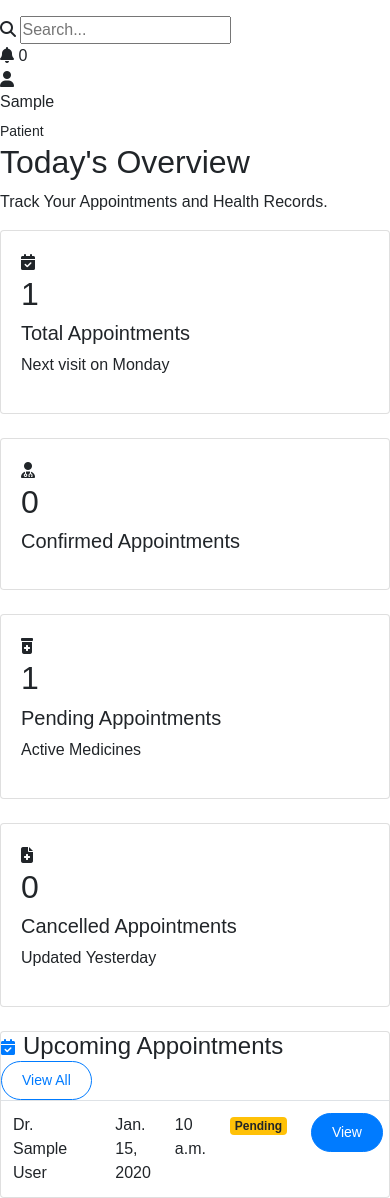
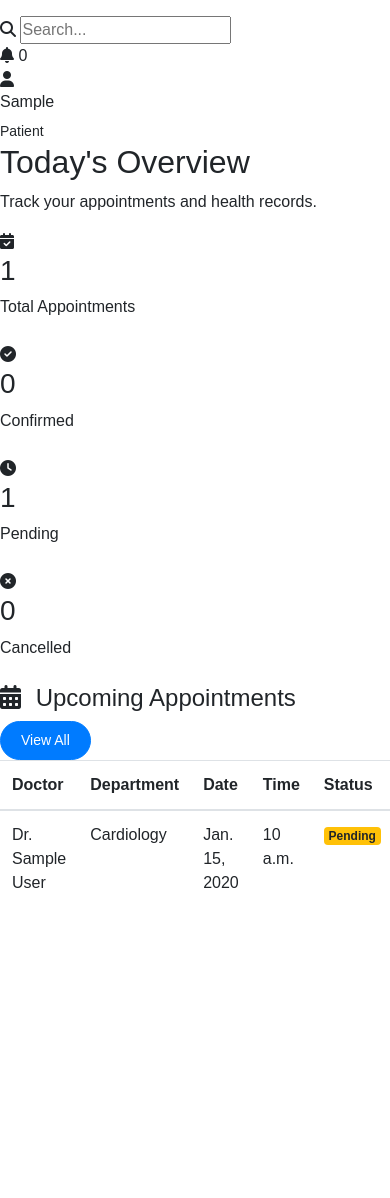
Before and after one commit to aman-ranjan-1/doctor-portal-django, a Django app: page /patient/dashboard/ in a window 390 px wide. Shown: the part 428-1626 px from the top of the page. After the commit the page ends 1316 px from the top, so only its background shows below. Run offline with Django 5.2, Linux system fonts and the light colour scheme; a user stored in the database is signed in; tables that the repository leaves empty hold one stand-in row (values such as "Sample post").

```diff
--- a/templates/patient/dashboard.html
+++ b/templates/patient/dashboard.html
@@ -1,4 +1,8 @@
-{% extends 'layouts/dashboard_base.html' %}
+{% extends "layouts/dashboard_base.html" %}
+
+{% block title %}
+Patient Dashboard
+{% endblock %}
 
 {% block sidebar %}
     {% include "patient/includes/sidebar.html" %}
@@ -10,43 +14,43 @@
 
 {% block content %}
 
-        <div class="dashboard-header">
+<div class="patient-dashboard">
 
-            <h2>
-                Today's Overview
-            </h2>
+    <!-- Header -->
+
+    <div class="patient-dashboard-header">
+
+        <div>
+
+            <h2>Today's Overview</h2>
 
             <p>
-                Track Your Appointments and Health Records.
+                Track your appointments and health records.
             </p>
 
         </div>
-        <section class="dashboard-summary">
 
-    <div class="row">
+    </div>
 
-        <!-- Upcoming Appointments -->
-        <div class="col-lg-3 col-md-6 col-sm-12 mb-4">
+    <!-- Stats -->
 
-            <div class="card summary-card">
+    <div class="row patient-stats-row">
 
-                <div class="card-body">
+        <div class="col-lg-3 col-md-6 mb-4">
 
-                    <div class="summary-icon">
+            <div class="patient-stat-card">
+
+                <div class="patient-stat-icon">
 
                     <i class="fas fa-calendar-check"></i>
 
                 </div>
 
-                    <h2 class="summary-number">{{ total_appointments }}</h2>
+                <div class="patient-stat-content">
 
-                    <h5 class="summary-title">
-                        Total Appointments
-                    </h5>
+                    <h3>{{ total_appointments }}</h3>
 
-                    <p class="summary-text">
-                        Next visit on Monday
-                    </p>
+                    <span>Total Appointments</span>
 
                 </div>
 
@@ -54,29 +58,21 @@
 
         </div>
 
+        <div class="col-lg-3 col-md-6 mb-4">
 
+            <div class="patient-stat-card">
 
-        <div class="col-lg-3 col-md-6 col-sm-12 mb-4">
+                <div class="patient-stat-icon success">
 
-            <div class="card summary-card">
-
-                <div class="card-body">
-
-                    <div class="summary-icon">
-
-                        <i class="fas fa-user-md"></i>
+                    <i class="fas fa-check-circle"></i>
 
                 </div>
 
-                    <h2 class="summary-number">{{ confirmed_appointments }}</h2>
+                <div class="patient-stat-content">
 
-                    <h5 class="summary-title">
-                        Confirmed Appointments
-                    </h5>
+                    <h3>{{ confirmed_appointments }}</h3>
 
-                    <p class="summary-text">
-
-                    </p>
+                    <span>Confirmed</span>
 
                 </div>
 
@@ -84,29 +80,21 @@
 
         </div>
 
-        <!-- Prescriptions -->
+        <div class="col-lg-3 col-md-6 mb-4">
 
-        <div class="col-lg-3 col-md-6 col-sm-12 mb-4">
+            <div class="patient-stat-card">
 
-            <div class="card summary-card">
+                <div class="patient-stat-icon warning">
 
-                <div class="card-body">
-
-                    <div class="summary-icon">
-
-                        <i class="fas fa-prescription-bottle-alt"></i>
+                    <i class="fas fa-clock"></i>
 
                 </div>
 
-                    <h2 class="summary-number">{{ pending_appointments }}</h2>
+                <div class="patient-stat-content">
 
-                    <h5 class="summary-title">
-                        Pending Appointments
-                    </h5>
+                    <h3>{{ pending_appointments }}</h3>
 
-                    <p class="summary-text">
-                        Active Medicines
-                    </p>
+                    <span>Pending</span>
 
                 </div>
 
@@ -114,29 +102,21 @@
 
         </div>
 
-        <!-- Medical Records -->
+        <div class="col-lg-3 col-md-6 mb-4">
 
-        <div class="col-lg-3 col-md-6 col-sm-12 mb-4">
+            <div class="patient-stat-card">
 
-            <div class="card summary-card">
+                <div class="patient-stat-icon danger">
 
-                <div class="card-body">
-
-                    <div class="summary-icon">
-
-                        <i class="fas fa-file-medical"></i>
+                    <i class="fas fa-times-circle"></i>
 
                 </div>
 
-                    <h2 class="summary-number">{{ cancelled_appointments }}</h2>
+                <div class="patient-stat-content">
 
-                    <h5 class="summary-title">
-                        Cancelled Appointments
-                    </h5>
+                    <h3>{{ cancelled_appointments }}</h3>
 
-                    <p class="summary-text">
-                        Updated Yesterday
-                    </p>
+                    <span>Cancelled</span>
 
                 </div>
 
@@ -146,31 +126,21 @@
 
     </div>
 
-</section>
+    <!-- Upcoming Appointments -->
 
-        <!-- ==========================
+    <div class="patient-table-card">
+
+        <div class="patient-table-header">
+
+            <h4>
+
+                <i class="fas fa-calendar-alt mr-2"></i>
+
                 Upcoming Appointments
-========================== -->
 
-<section class="appointments-section">
-
-    <div class="card appointment-card">
-
-        <!-- Card Header -->
-
-        <div class="appointment-header">
-
-            <div class="d-flex align-items-center">
-
-                <i class="fas fa-calendar-check mr-2 text-primary"></i>
-
-                <h4 class="mb-0">
-                    Upcoming Appointments
             </h4>
 
-            </div>
-
-            <a href="#" class="btn btn-outline-primary btn-sm">
+            <a href="{% url 'my_appointments' %}" class="btn btn-primary btn-sm">
 
                 View All
 
@@ -178,50 +148,93 @@
 
         </div>
 
-        <!-- Appointment Table -->
-
         <div class="table-responsive">
 
-            <table class="table table-hover mb-0">
+            <table class="table patient-table">
+
+                <thead>
+
+                    <tr>
+
+                        <th>Doctor</th>
+
+                        <th>Department</th>
+
+                        <th>Date</th>
+
+                        <th>Time</th>
+
+                        <th>Status</th>
+
+                    </tr>
+
+                </thead>
 
                 <tbody>
+
                     {% for appointment in upcoming_appointments %}
 
                     <tr>
 
                         <td>
-                            {{ appointment.doctor }}
-                        </td>
 
-                        <td>
-                            {{ appointment.department }}
-                        </td>
-
-                        <td>
-                            {{ appointment.appointment_date }}
-                        </td>
-
-                        <td>
-                            {{ appointment.appointment_time }}
-                        </td>
-
-                        <td>
-
-                            <span class="badge badge-warning">
-
-                           {{ appointment.status }}
-
-                            </span>
+                            Dr. {{ appointment.doctor.user.get_full_name }}
 
                         </td>
 
                         <td>
 
-                            <a href="#" class="btn btn-sm btn-primary">
+                            {{ appointment.doctor.department }}
 
-                                View
+                        </td>
 
-                            </a>
+                        <td>
+
+                            {{ appointment.appointment_date }}
+
+                        </td>
+
+                        <td>
+
+                            {{ appointment.appointment_time }}
+
+                        </td>
+
+                        <td>
+
+                            {% if appointment.status == "Confirmed" %}
+
+                                <span class="badge badge-success">
+
+                                    Confirmed
+
+                                </span>
+
+                            {% elif appointment.status == "Pending" %}
+
+                                <span class="badge badge-warning">
+
+                                    Pending
+
+                                </span>
+
+                            {% elif appointment.status == "Completed" %}
+
+                                <span class="badge badge-primary">
+
+                                    Completed
+
+                                </span>
+
+                            {% else %}
+
+                                <span class="badge badge-danger">
+
+                                    Cancelled
+
+                                </span>
+
+                            {% endif %}
 
                         </td>
 
@@ -231,16 +244,15 @@
 
                     <tr>
 
-                            <td colspan="6" class="text-center">
+                        <td colspan="5" class="text-center py-5">
 
-                            No appointments found
+                            No upcoming appointments.
 
                         </td>
 
                     </tr>
 
                     {% endfor %}
-
 
                 </tbody>
 
@@ -250,12 +262,6 @@
 
     </div>
 
-</section>
-    </main>
-
-
 </div>
 
-
-
 {% endblock %}
```
Also changed, not shown: templates/appointments/book_appointment.html (+35 -29 lines). Lines whose indentation alone changed are shown as unchanged.
